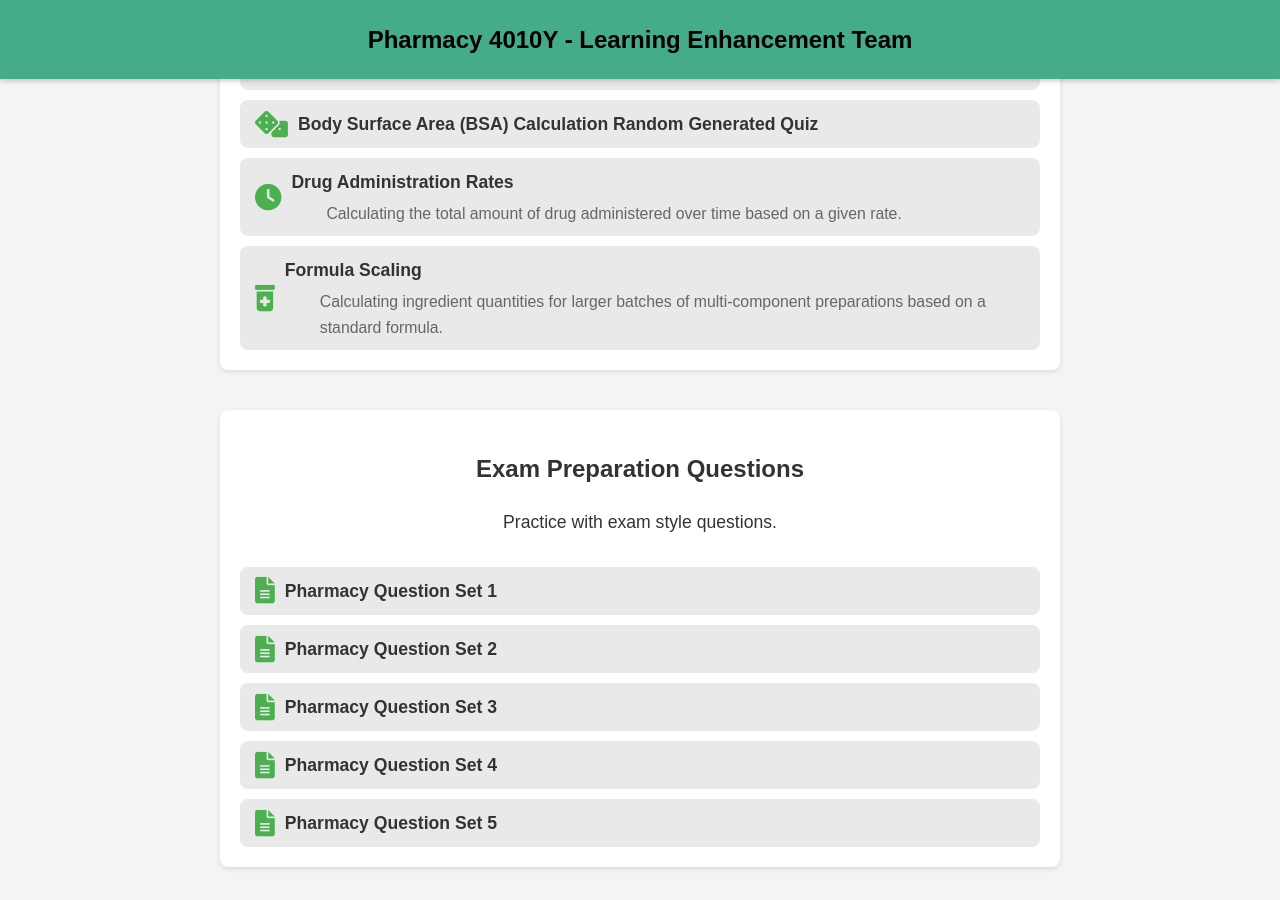
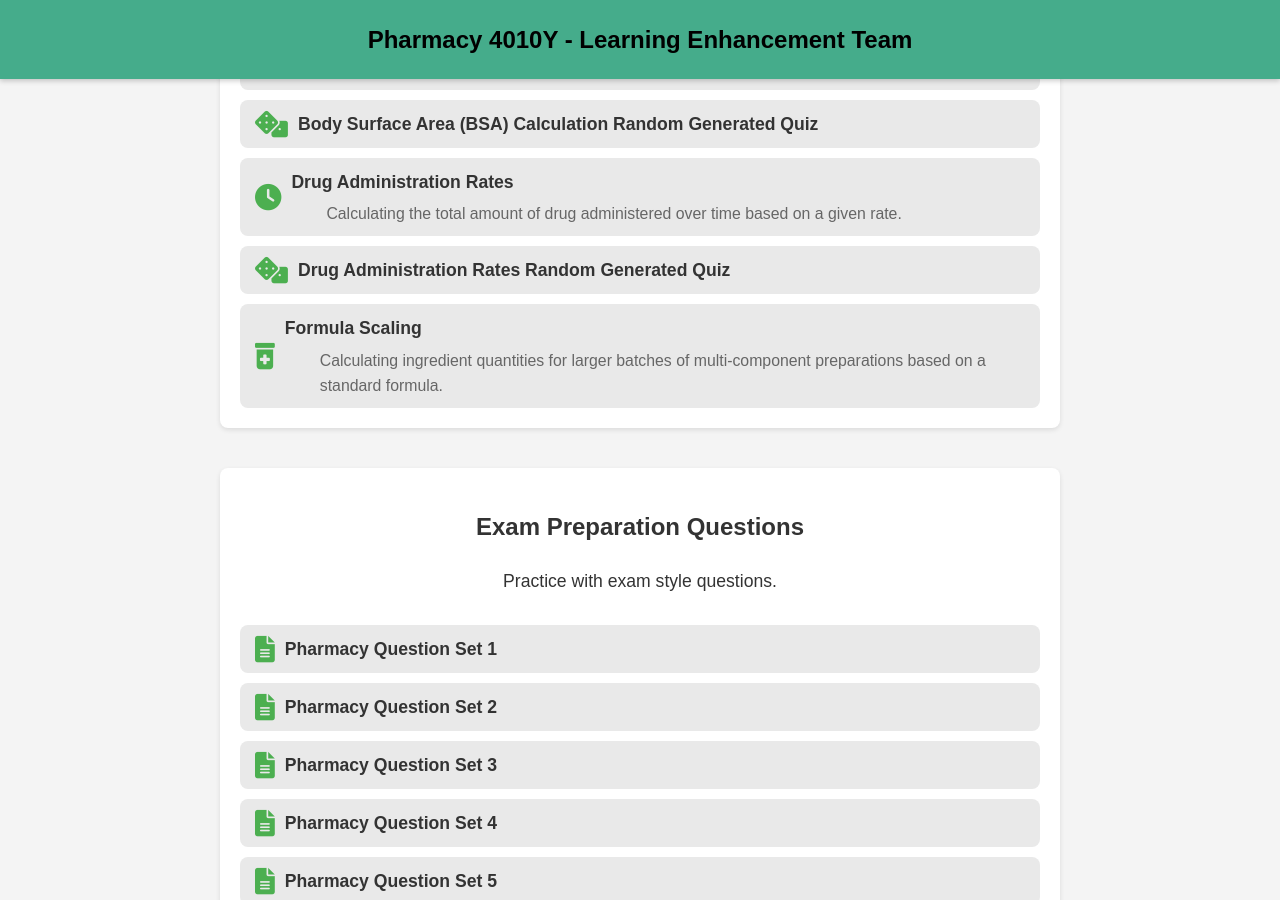
Before and after one commit to probe973/pha-4010y, a Jekyll site: the page index.html, which Jekyll copies as it is, in a window 1280 px wide and 900 px high, scrolled down 1998 px. Built offline with Jekyll 4.4.1, drawn with Linux system fonts in a browser that asks for light colours.

Commit message:
Update index.html

```diff
--- a/index.html
+++ b/index.html
@@ -363,6 +363,13 @@
                     <div class="topic-description">Calculating the total amount of drug administered over time based on a given rate.</div>
                 </div>
             </a>
+            <a href="randomq.html?quiz=rq_drug_rates" class="topic-link">
+                <i class="fas fa-dice topic-icon"></i>
+                <div>
+                    <strong>Drug Administration Rates Random Generated Quiz</strong>
+
+                </div>
+            </a>
             <a href="formula/qs.html" class="topic-link">
                 <i class="fas fa-prescription-bottle-alt topic-icon"></i>
                 <div>
```
